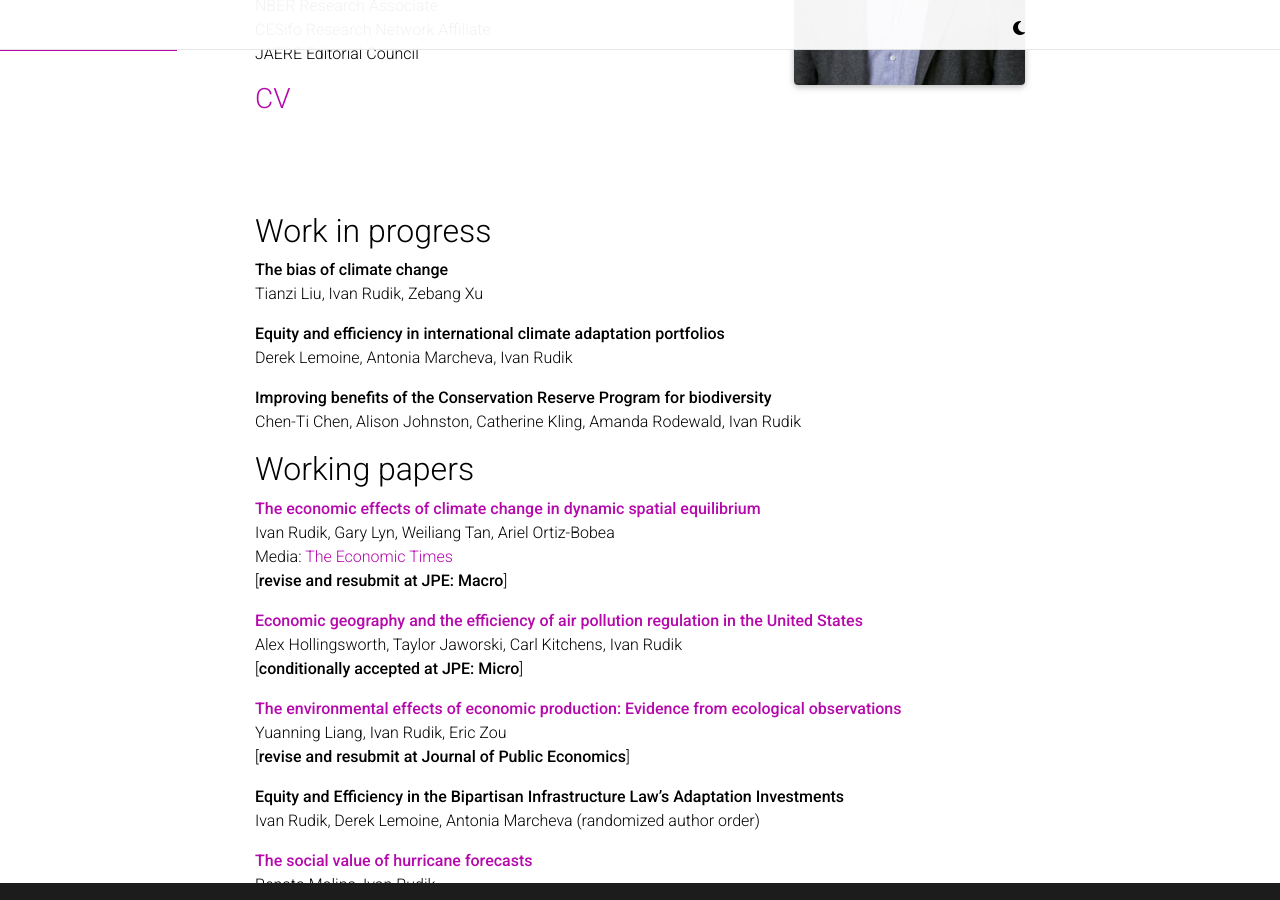
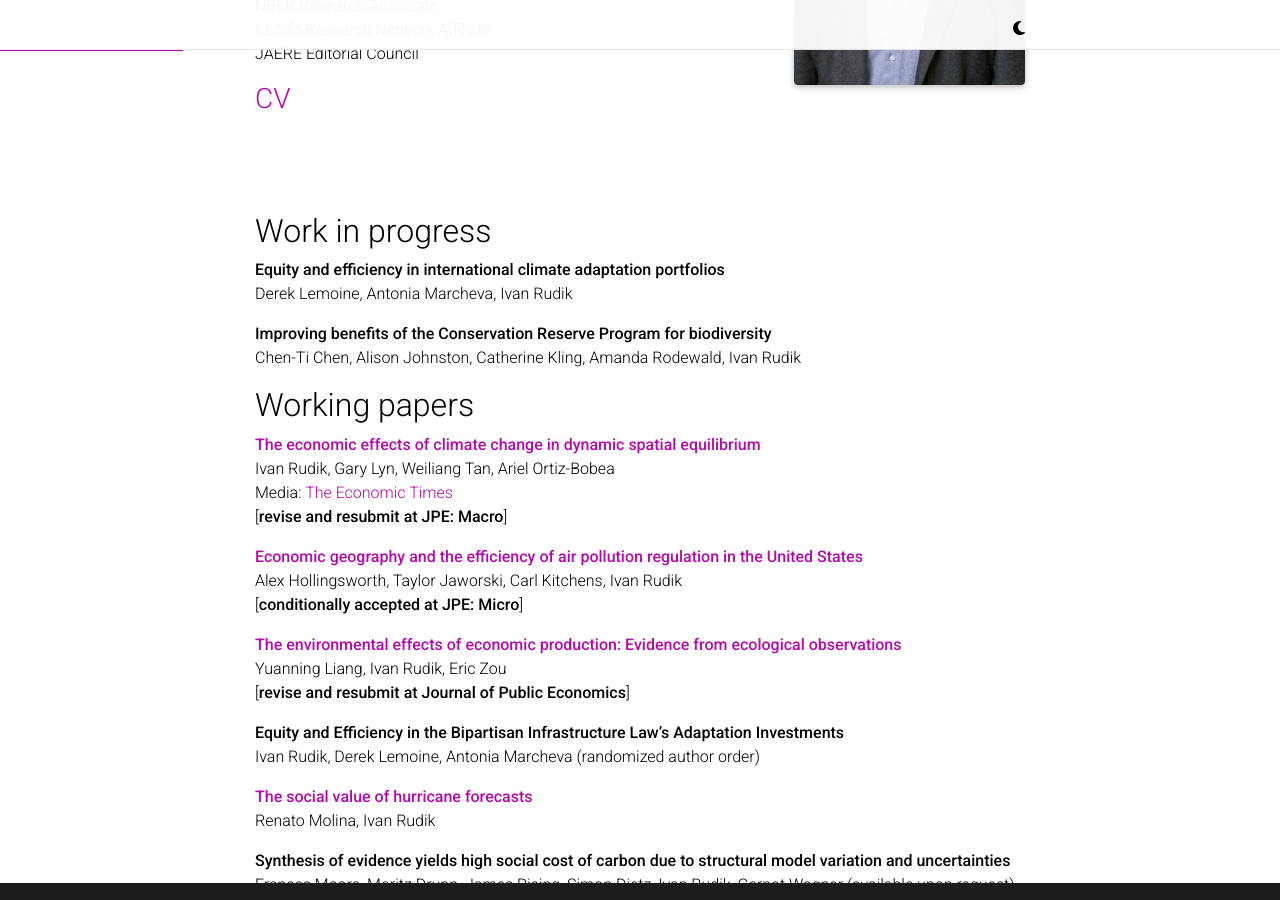
Before and after one commit to irudik/irudik.github.io, a Jekyll site: the page built from _pages/about.md, in a window 1280 px wide and 900 px high, scrolled down 302 px. Built offline with Jekyll 4.4.1, drawn with Linux system fonts in a browser that asks for light colours; comment, search, counter and statistics services are not loaded; a style sheet for code colours, icons or effects is not loaded.

Commit message:
rem bias

```diff
--- a/_pages/about.md
+++ b/_pages/about.md
@@ -37,9 +37,6 @@ JAERE Editorial Council
 <br><br><br>
 
 ## Work in progress
-
-**The bias of climate change**
-Tianzi Liu, Ivan Rudik, Zebang Xu
 
 **Equity and efficiency in international climate adaptation portfolios**
 Derek Lemoine, Antonia Marcheva, Ivan Rudik
```
Also changed, not shown: 1 other file.
